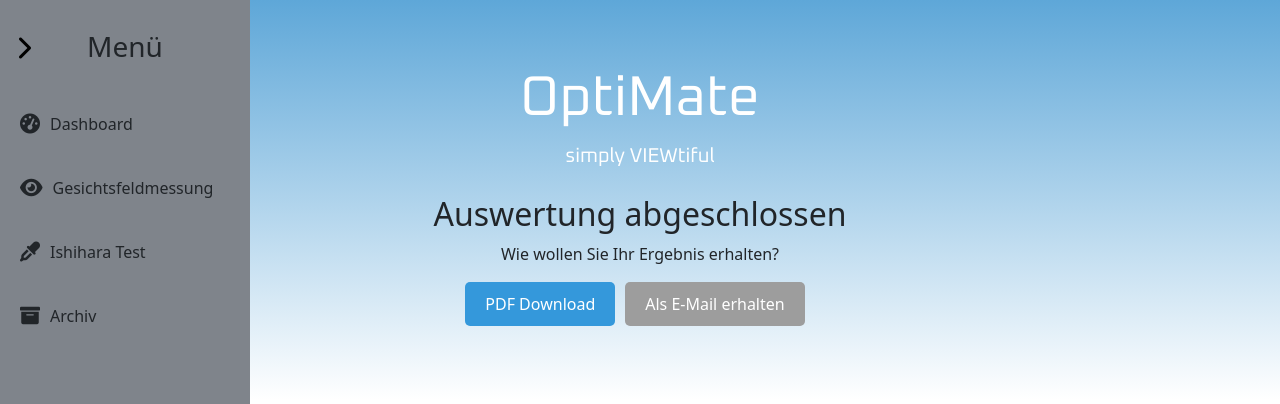
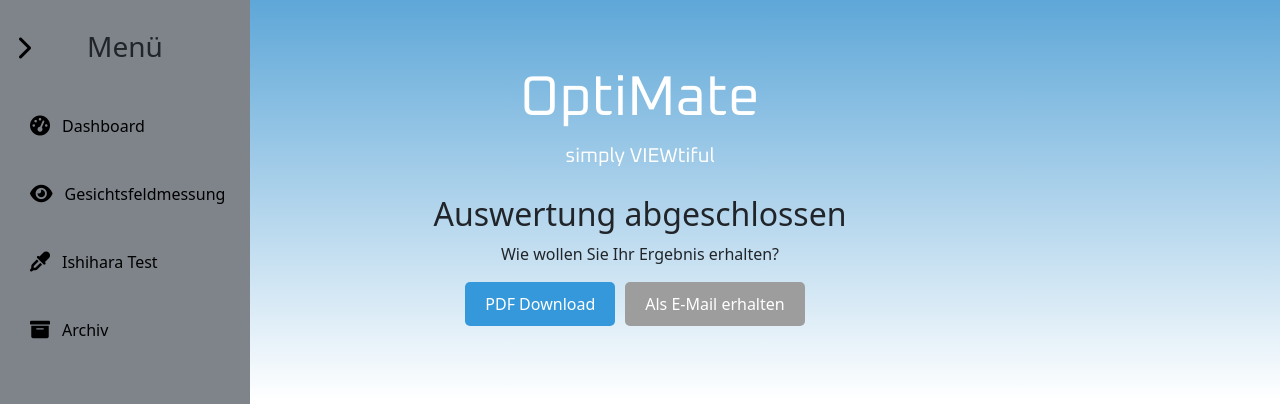
Before and after one commit to coldzeraa/MPR4PTG2, a React (Create React App) app in the folder frontend/: page /export in a window 1280 px wide. Both pictures are taken after a click on the button 26 px from the left and 48 px from the top of the page. Shown: the top 404 px of the page. Built offline with nearby package versions, Linux system fonts and the light colour scheme.

Commit message:
added hover styling and linking for sidebar and dashboard

```diff
--- a/frontend/src/App.css
+++ b/frontend/src/App.css
@@ -271,32 +271,44 @@
     padding: 10px;
 }
 
-
 .menu-item {
     display: flex;
     align-items: center;
-    text-decoration: none;
-    color: inherit;
-    padding: 10px;
-    transition: background-color 0.3s ease;
+    padding: 12px 20px;
+    border-radius: 8px;
+    background-color: #7f848b;
+    color: black;
+    cursor: pointer;
+    transition: background-color 0.3s ease, color 0.3s ease;
+    margin-left: 10px;
+    margin-top: 20px;
+    margin-right: 15px;
+}
+
+.menu-icon {
+    font-size: 20px;
+    margin-right: 12px;
+    color: black;
+}
+
+.menu-item i, .menu-item span {
+    color: black;
+    transition: color 0.3s ease;
 }
 
 .menu-item:hover {
-    background-color: #f0f0f0;
-    color: #007bff;
+    background-color: #555b61;
+    color: white;
 }
 
-.menu-icon {
-    margin-right: 10px;
+.menu-item:hover i, .menu-item:hover span {
+    color: white;
 }
 
 .menu-item i, .menu-item span {
     transition: color 0.3s ease;
 }
 
-.menu-item:hover i, .menu-item:hover span {
-    color: #007bff;
-}
 
 /*Examination Info*/
 
--- a/frontend/src/components/Dashboard.js
+++ b/frontend/src/components/Dashboard.js
@@ -18,21 +18,20 @@
 
   // Handle click events
   const handleBackClick = () => {
-    navigate("/Login");
+    navigate("/login");
   };
 
   const handlePerimetryClick = () => {
-    navigate("/Tutorial");
+    navigate("/tutorial");
   }
 
   const handleRedGreenClick = () => {
-    // TODO Change to Real Red Green Blindess Test
-    navigate("/Tutorial")
+    navigate("/ishihara")
   }
 
   const handleArchiveClick = () => {
     // TODO Change to Real Archive
-    navigate("/Tutorial")
+    navigate("/archive")
   }
 
 
--- a/frontend/src/components/Sidebar.js
+++ b/frontend/src/components/Sidebar.js
@@ -9,8 +9,13 @@
     { icon: 'fas fa-archive', label: 'Archiv'},
 ];
 
-const MenuItem = ({ icon, label, expanded }) => (
-    <div className="menu-item">
+const MenuItem = ({ icon, label, expanded, link }) => (
+    <div
+        className="menu-item"
+        onClick={() => window.location.href = link}
+        role="button"
+        tabIndex={0}
+    >
         <i className={`${icon} menu-icon`}></i>
         {expanded && <span>{label}</span>}
     </div>
```
